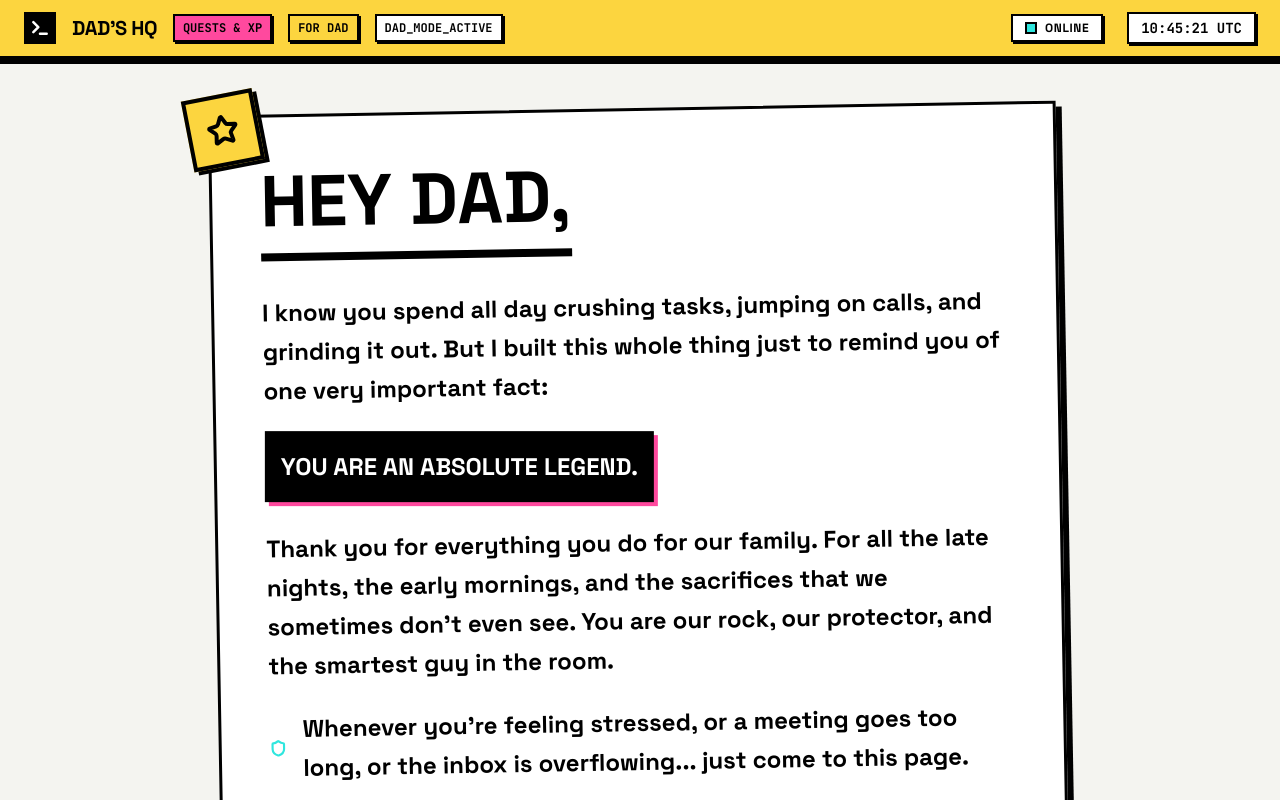
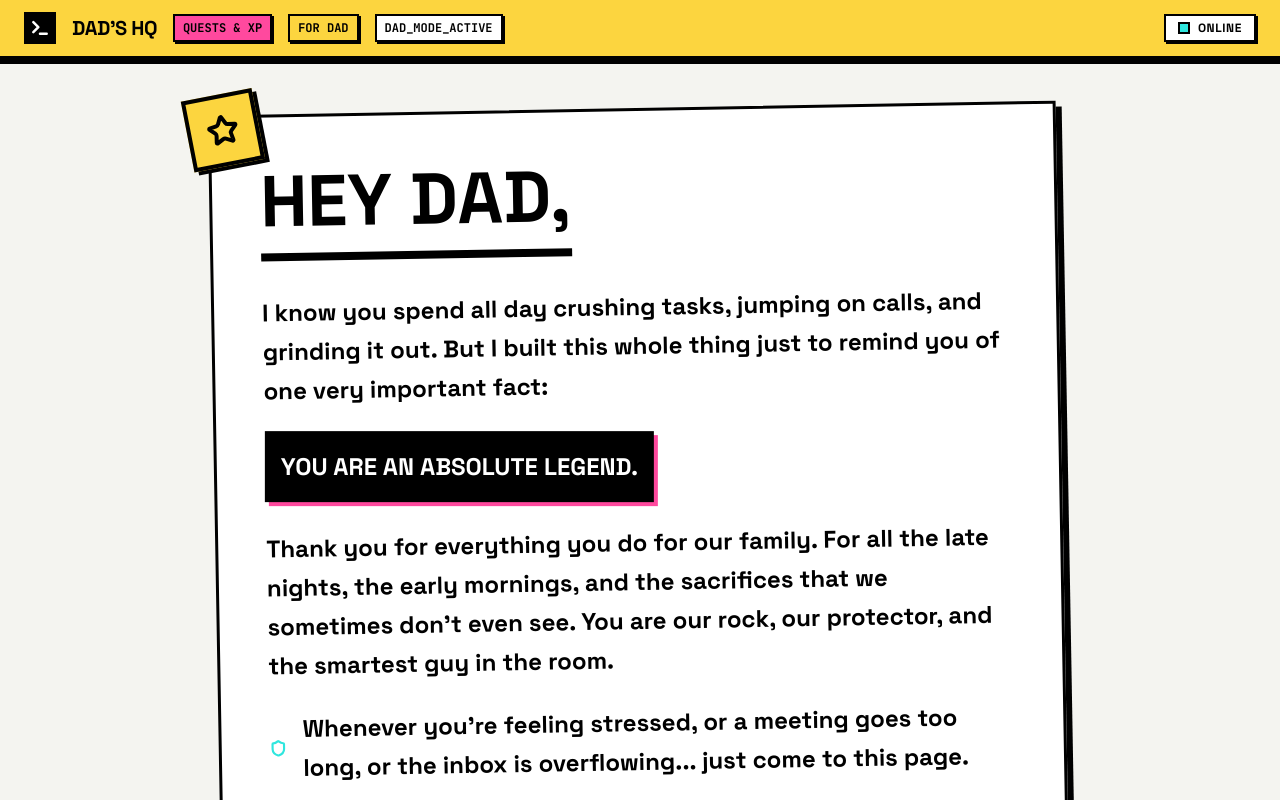
Before and after one commit to shivennair2009-debug/Father-s-Day, a Next.js app: page /letter in a window 1280 px wide. Shown: the top 800 px of the page. Built offline with nearby package versions, Linux system fonts and the light colour scheme.

Commit message:
Remove UTC clock from Navigation

```diff
--- a/components/Navigation.tsx
+++ b/components/Navigation.tsx
@@ -44,9 +44,6 @@ export default function Navigation() {
               ONLINE
             </span>
           </div>
-          <span className="font-mono font-bold text-sm text-black bg-white px-3 py-1 border-2 border-black shadow-[2px_2px_0_0_#000]">
-            {time}
-          </span>
         </div>
       </div>
     </nav>
```
